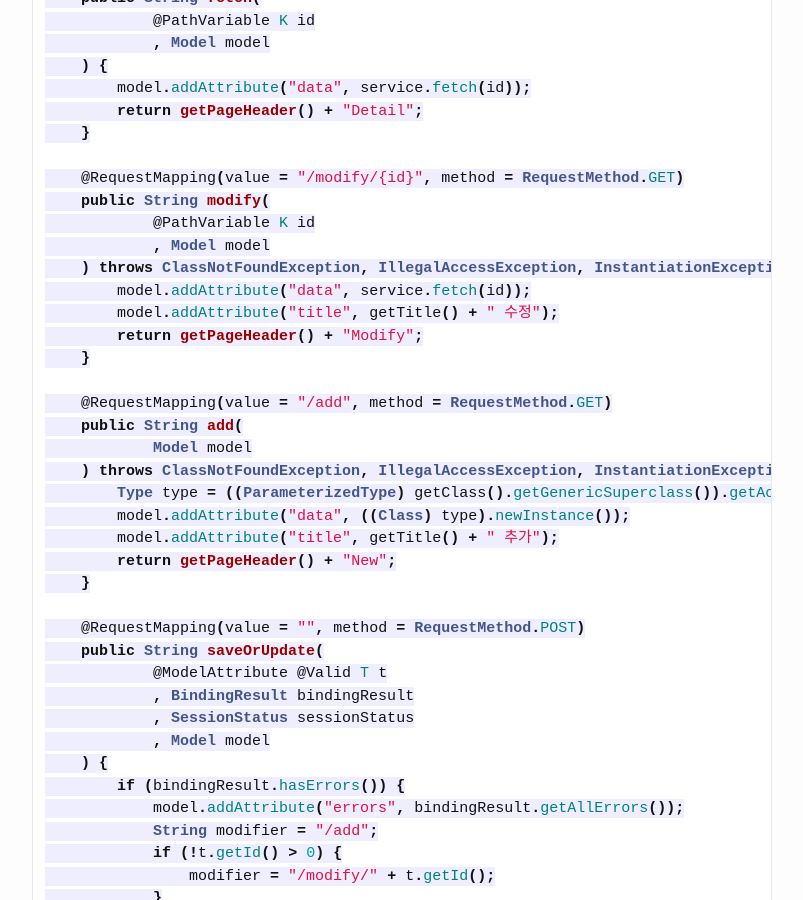
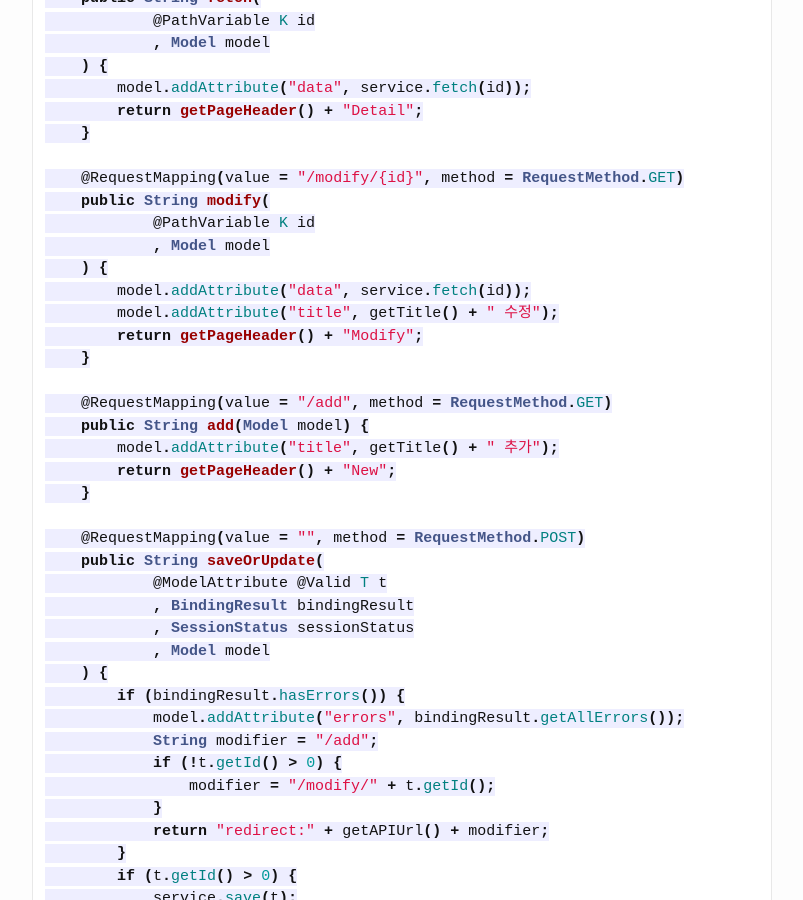
Before and after one commit to dotkebi/dotkebi.github.com, a Jekyll site: the page built from _posts/2016-12-13-generic-controller.md, in a window 1280 px wide and 900 px high, scrolled down 1454 px. Shown: the whole window, without its empty margins (238-1041 px from the left). Built offline with Jekyll 4.4.1, drawn with Linux system fonts in a browser that asks for light colours; some of the changed text lies outside the part shown.

```diff
--- a/_posts/2016-12-13-generic-controller.md
+++ b/_posts/2016-12-13-generic-controller.md
@@ -69,18 +69,14 @@
     public String modify(
             @PathVariable K id
             , Model model
-    ) throws ClassNotFoundException, IllegalAccessException, InstantiationException {
+    ) {
         model.addAttribute("data", service.fetch(id));
         model.addAttribute("title", getTitle() + " 수정");
         return getPageHeader() + "Modify";
     }
 
     @RequestMapping(value = "/add", method = RequestMethod.GET)
-    public String add(
-            Model model
-    ) throws ClassNotFoundException, IllegalAccessException, InstantiationException {
-        Type type = ((ParameterizedType) getClass().getGenericSuperclass()).getActualTypeArguments()[0];
-        model.addAttribute("data", ((Class) type).newInstance());
+    public String add(Model model) {
         model.addAttribute("title", getTitle() + " 추가");
         return getPageHeader() + "New";
     }
```
Also changed, not shown: other parts of _posts/2016-12-13-generic-controller.md (+6 -1 lines).
